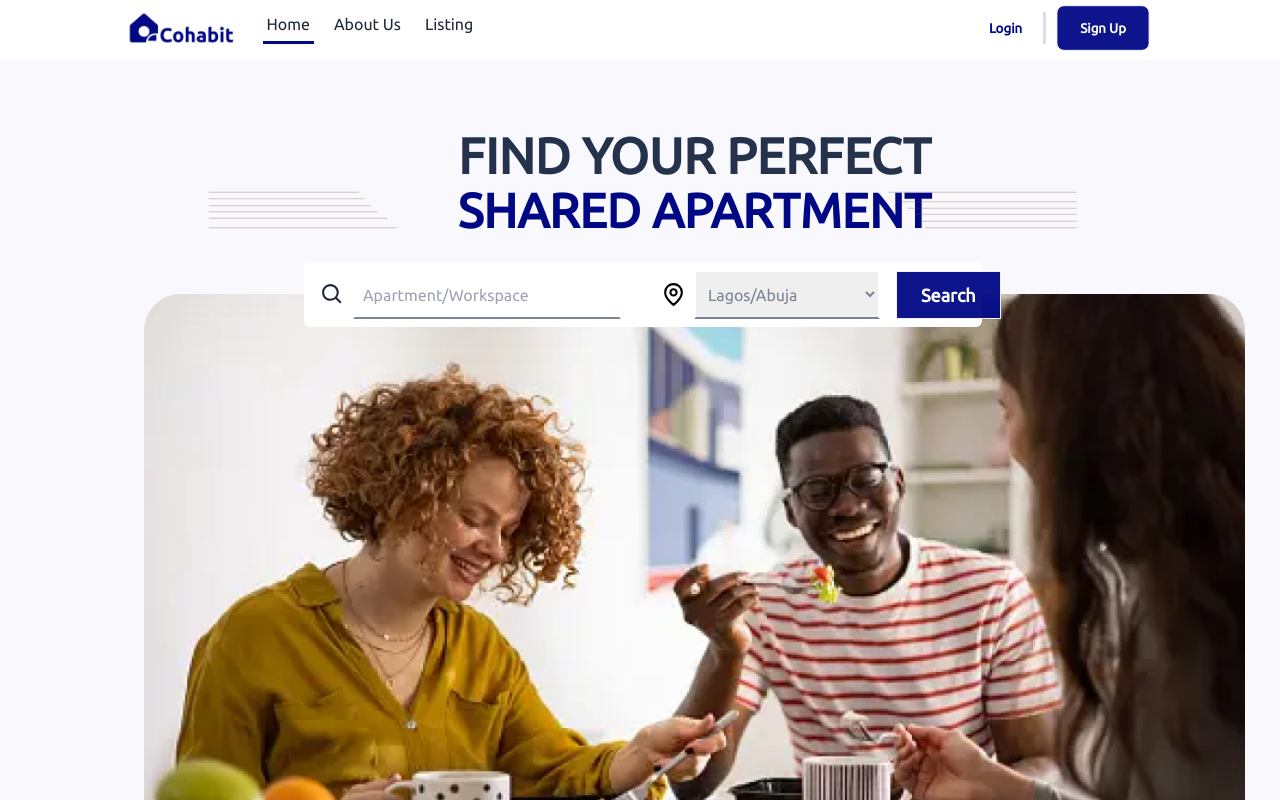
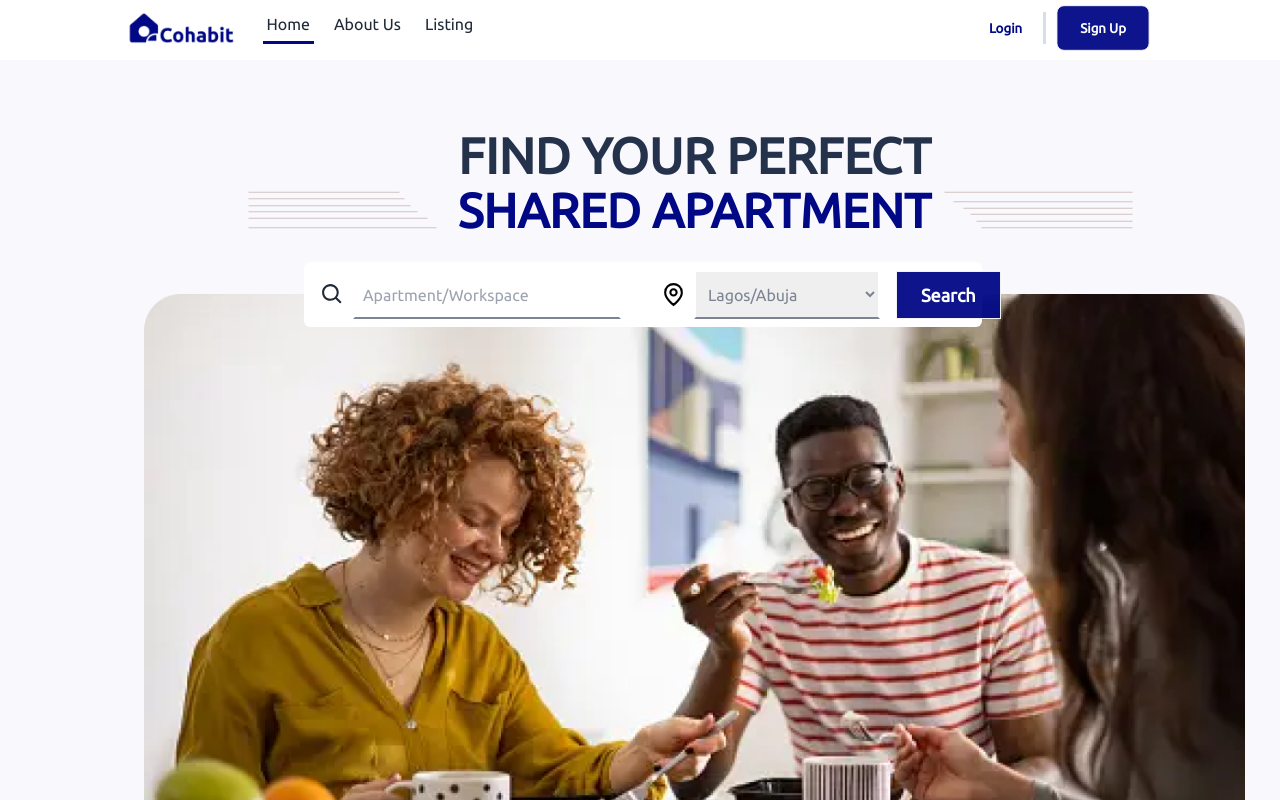
Before and after one commit to lazynerd-studios/Co-Habit-Landing, a React (Vite) app: page / in a window 1280 px wide. Shown: the top 800 px of the page. Built offline with nearby package versions, Linux system fonts and the light colour scheme.

Commit message:
Update Home.jsx

```diff
--- a/src/Components/Home/Home.jsx
+++ b/src/Components/Home/Home.jsx
@@ -62,7 +62,7 @@ const Home = () => {
                 FIND YOUR PERFECT
               </h1>
               <span className="laptop:flex">
-                <span className="laptop:flex gap-[30.7rem] mt-2 ml-[4rem] absolute hidden">
+                <span className="laptop:flex gap-[31.7rem] mt-2 ml-[6.5rem] absolute hidden">
                   <img src={Left} className=" w-[25%]" alt="left" />
                   <img src={Right} className="w-[25%]" alt="right" />
                 </span>
```
